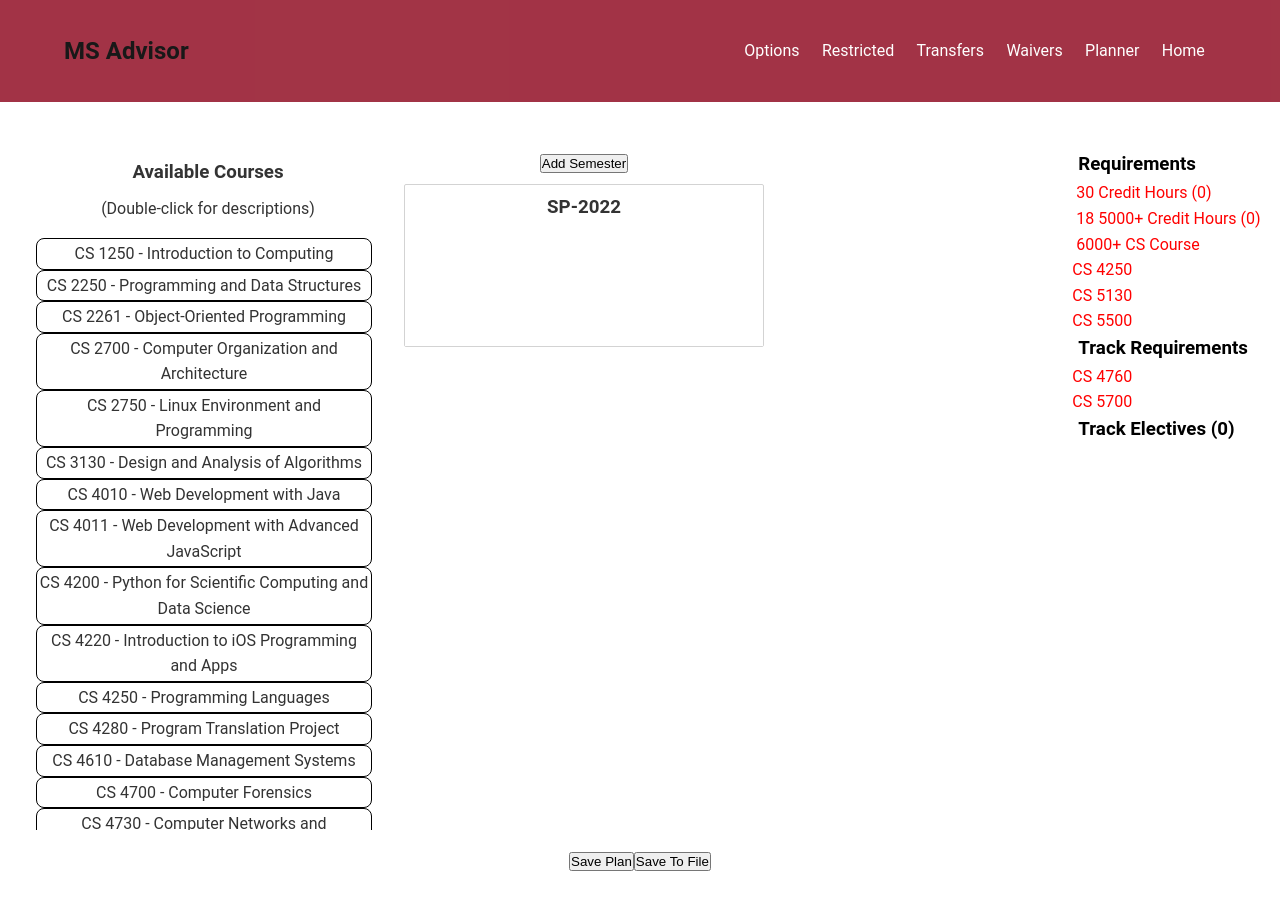
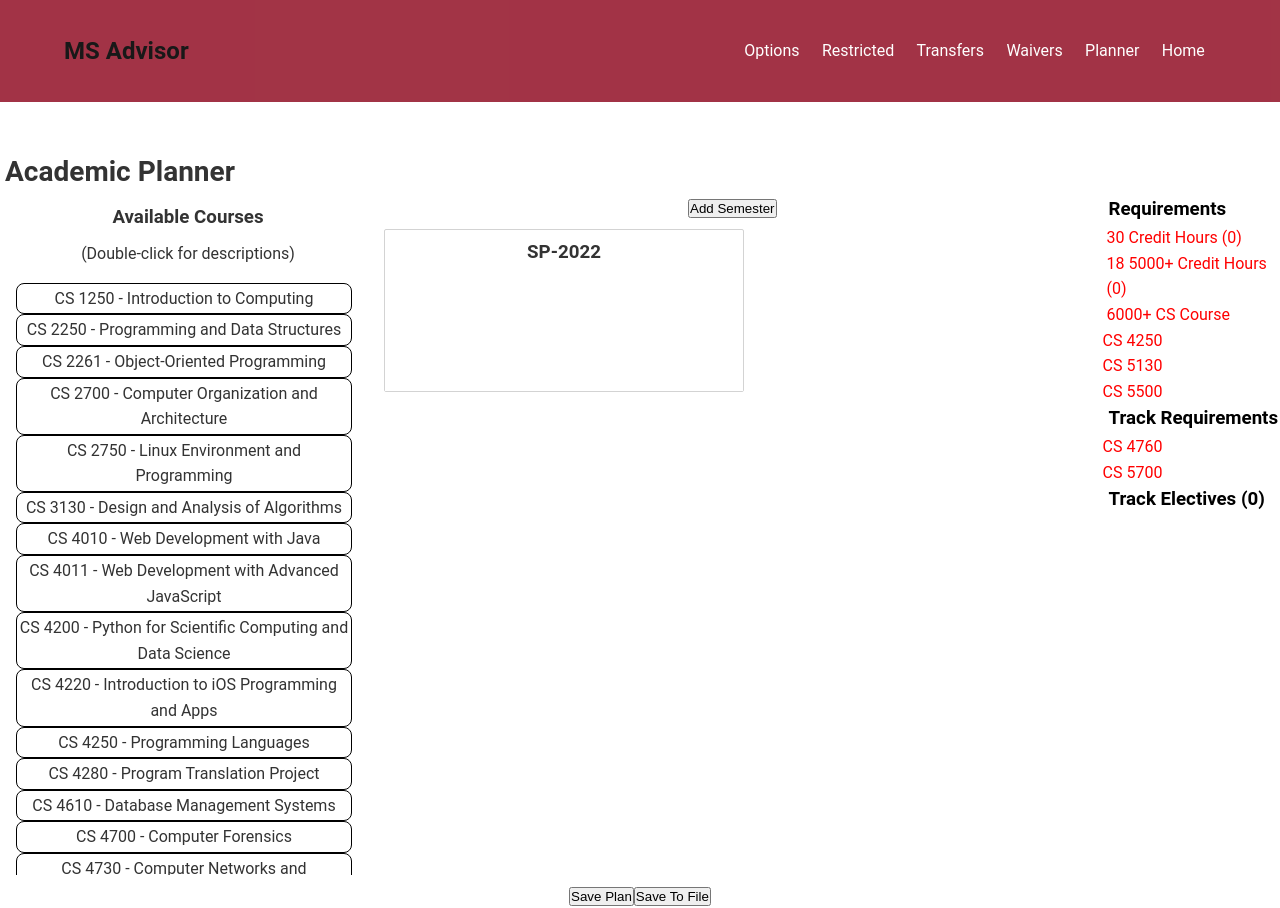
Before and after one commit to kpsmithjr/ms_advisor, a React (Create React App) app: page /planner in a window 1280 px wide. Before the commit the page ends 874 px from the top, so only its background shows below. Built offline with nearby package versions, Linux system fonts and the light colour scheme.

Commit message:
Updated style

```diff
--- a/src/App.css
+++ b/src/App.css
@@ -1,11 +1,23 @@
-/* Options Tab */
-.options-header {
+.page-container {
+  width: 75%;
+  margin-left: auto;
+  margin-right: auto;
+}
+.page-header {
+  padding-left : 5px;
+	font-size : 14px;
+	font-weight : 600;
+}
+.instructions {
+  padding-left : 5px;
+	margin-top : 12px;
+	margin-bottom : 3px;
+	font-size : 12px;
+}
+.footer-buttons {
   text-align: center;
 }
-.options-footer {
-  text-align: center;
-}
-.options-form {
+.forms {
   margin-left : 10px;
 }
 
@@ -26,8 +38,6 @@
   grid-template-columns: repeat(6, 1fr);
   gap: 10px;
   grid-auto-rows: minmax(20px, auto);
-  margin-left : 10px;
-  margin-right : 10px;
 }
 .plan-footer {
   grid-column: 1 / 7;
--- a/src/components/AvailableCourses.tsx
+++ b/src/components/AvailableCourses.tsx
@@ -3,7 +3,9 @@ import { Droppable } from "react-beautiful-dnd";
 import CourseCard from "./CourseCard";
 import Course from "../types/courseType";
 
-
+const OuterContainer = styled.div`
+	text-align: center;
+`;
 
 const Container = styled.div`
 	margin: 8px;
@@ -13,10 +15,14 @@ const Container = styled.div`
 	min-height: 50px;
 	overflow-y: scroll;
 	height: 600px;
-`
+	text-align: center;
+`;
+
 const Title = styled.h3`
 	padding: 8px;
-`
+	text-align: center;
+`;
+
 const CourseList = styled.div`
 	padding: 8px;
 	transition: background-color 0.2s ease;
@@ -24,7 +30,7 @@ const CourseList = styled.div`
 	min-height: 10px;
 	display: flex;
 	flex-direction: column;
-`
+`;
 //background-color: ${props => (props.isDraggingOver ? 'skyblue' : 'white')};
 
 interface IAvailableCourses {
@@ -53,13 +59,11 @@ const AvailableCourses = ({courses}: IAvailableCourses) => {
 	)	;
 
 	return (
-		<div>
+		<OuterContainer>
 			<Title>Available Courses</Title>
-			<p>
-			(Double-click for descriptions)
-			</p>
+			<p>(Double-click for descriptions)</p>
 			{courseRenderer(courses)}
-		</div>
+		</OuterContainer>
 	)
 }
 
--- a/src/components/CoursePlanner.tsx
+++ b/src/components/CoursePlanner.tsx
@@ -13,8 +13,9 @@ import cs_courses from "../data/cs_courses.json";
 import cs_rotation from "../data/cs_rotation.json";
 
 const Container = styled.div`
- display: flex;
-`
+	display: grid;
+	grid-template-columns: 1fr 3fr;
+`;
 
 const CoursePlanner = ({plan, waivers, restrictedCourses, planHandler}: ICoursePlanner) => {
 
--- a/src/components/Home.tsx
+++ b/src/components/Home.tsx
@@ -21,7 +21,6 @@ const Home = ({ saveablePlanHandler }: any) => {
     }
   }, [errorState, errorMessage]);
 
-
   const createNewPlan = () => {
     seterrorState(false);
     navigate('/options');
@@ -42,9 +41,7 @@ const Home = ({ saveablePlanHandler }: any) => {
           seterrorMessage("unable to access remote validation schema :(");
           seterrorState(true);
         }
-
       });
-
     }).on('error', function (e: any) {
       callback("error", e);
     }).end();
@@ -63,10 +60,8 @@ const Home = ({ saveablePlanHandler }: any) => {
 
         reader.onload = () => {
           const result = reader.result as string
-
           if (result) {
             getFile(remoteValidationSchemaUrl, function (status: any, data: any) {
-
               if (status === "success") {
                 const saveablePlan: SaveablePlanType = JSON.parse(result);
                 const ajv = new Ajv2020({ allErrors: true })
@@ -116,13 +111,28 @@ const Home = ({ saveablePlanHandler }: any) => {
   }
 
   return (
-    <div className='home'>
-      <h1>Welcome to the MS Advisor</h1>
+    <div className='page-container'>
+      <div className='page-header'>
+        <h1>MS Computer Science: Advising Tool </h1>
+      </div>
+      <div className='instructions'>
         <p>
-        This app will help you plan a course of study for the Master's Program in the Computer Science Department at the University of Missouri - St. Louis.
-        You may start a new academic plan or load an existing one.
+          Welcome to the MS Adivsing Tool for the Department of Computer Science at the University of Missouri - St. Louis.
         </p>
+        <br/>
+        <p>
+          This program will guide you through prompts in order to understand your desired degree track and to gather information on
+          your existing coure work. Finally, you will be taken to the planning page where you can create your acadmedic plan using
+          our drag-and-drop tool. If you wish to return to a previous page, click the appropriate link in the NavBar.
+        </p>
+        <br/>
+        <p>
+          To begin planning click "Create New Plan" or load an existing plan by clicking "Browse".
+        </p>
+      </div>
+      <div className='footer-buttons'>
         <button onClick={createNewPlan}>Create New Plan</button>
+        &nbsp;&nbsp;&nbsp;
         <input type="file" accept = ".txt" onChange={setFile.bind(this)} />
         {errorState &&
           <div>
@@ -130,6 +140,7 @@ const Home = ({ saveablePlanHandler }: any) => {
           </div>
         }
       </div>
+    </div>
   );
 }
 
--- a/src/components/Options.tsx
+++ b/src/components/Options.tsx
@@ -30,7 +30,6 @@ const Options = ({options, handler}: IOptions)=> {
     newData.msTrack = e.target.value;
     setFormData(newData);
   };
-
 
   const handleCertChange = (e: any) => {
     const newCerts = formData.certs.map(cert => {
@@ -113,11 +112,14 @@ const Options = ({options, handler}: IOptions)=> {
   const msTracks = getTrackList();
 
   return (
-    <div>
-      <div>
-        <h1>Select Academic Plan Options</h1>
+    <div className="page-container">
+      <div className="page-header">
+        <h1>Academic Plan Options</h1>
       </div>
-      <div>
+      <div className='instructions'>
+        Instuctions go here.
+      </div>
+      <div className="forms">
         <form>
           <label>Select Your MS Track:
             <select
@@ -156,12 +158,12 @@ const Options = ({options, handler}: IOptions)=> {
           */}
         </form>
       </div>
-        <div className="options-footer">
+      <div className="footer-buttons">
         <button onClick={handleCancel}>Cancel</button>
+        &nbsp;&nbsp;&nbsp;
         <button onClick={handleSubmit}>Next</button>
       </div>
     </div>
-
   );
 }
 
--- a/src/components/Planner.tsx
+++ b/src/components/Planner.tsx
@@ -1,13 +1,30 @@
 import * as React from "react";
+import styled from 'styled-components';
 import CoursePlanner from "./CoursePlanner";
 import Requirements from "./Requirements";
 
 import SemItem from "../types/semItemType";
 import IPlan from "../interfaces/iPlan";
 
+const PlanContainer = styled.div`
+  display: grid;
+  grid-template-columns: 6fr 1fr;
+  gap: 10px;
+  grid-auto-rows: minmax(20px, auto);
+`;
+
+const PlannerContiner = styled.div`
+`;
+
+const RequirementsContainer = styled.div`
+`;
+
+const PlanFooterContainer = styled.div`
+  text-align: center;
+`;
+
 const Plan = ({ msOptions, waivers, restrictedCourses, oldPlan, planHandler, transferHrs}: IPlan)=> {
   const [plan, setPlan] = React.useState<SemItem[]>(oldPlan);
-
   const updatePlan = (newPlan: SemItem[]) => {
     setPlan(newPlan);
    }
@@ -29,17 +46,22 @@ const Plan = ({ msOptions, waivers, restrictedCourses, oldPlan, planHandler, tra
   }
 
   return (
-        <div className="plan-container">
-            <div className="planner">
+    <div>
+      <div className="page-header">
+        <h1>Academic Planner</h1>
+      </div>
+    <PlanContainer>
+      <PlannerContiner>
         <CoursePlanner plan={plan} waivers={waivers} restrictedCourses={restrictedCourses} planHandler={updatePlan}/>
-            </div>
-            <div className="plan-requirements">
+      </PlannerContiner>
+      <RequirementsContainer>
         <Requirements msOptions={msOptions} plan={plan} waivers={waivers} restrictedCourses={restrictedCourses} transferHrs={transferHrs}/>
-            </div>
-            <div className="plan-footer">
+      </RequirementsContainer>
+    </PlanContainer>
+    <PlanFooterContainer>
         <button onClick={savePlan}>Save Plan</button>
         <button onClick={saveToFile}>Save To File</button>
-            </div>
+      </PlanFooterContainer>
     </div>
   );
 }
--- a/src/components/Restricted.tsx
+++ b/src/components/Restricted.tsx
@@ -16,6 +16,7 @@ type RestrictedCourseType = {
 };
 
 const RestrictedContainer = styled.div`
+	margin-left : 10px;
 `
 
 const Restricted = ({restrictedCourses, handler}: IRestricted) => {
@@ -106,16 +107,20 @@ const Restricted = ({restrictedCourses, handler}: IRestricted) => {
 	}
 
 	return (
-		<div>
-			<p>Instruction Place Holder</p>
+		<div className='page-container'>
+			<div className="page-header">
+        <h1>Restricted Courses</h1>
+      </div>
+			<div className='instructions'>
+				<p>Instruction Place Holder</p>
+			</div>
+
 			<h2>Computer Science Courses</h2>
 			<RestrictedContainer>
-			{csFormData.map((course, index) => {
+				{csFormData.map((course, index) => {
           return (
             <li key={index}>
-              <div >
-                <div >
-                  <input
+                                <input
                     type="checkbox"
                     id={`cs-checkbox-${index}`}
                     name={course.id}
@@ -123,8 +128,7 @@ const Restricted = ({restrictedCourses, handler}: IRestricted) => {
                     checked={course.selected}
                   />
                   <label>{course.dept} {course.num}: {course.name}</label>
-                </div>
-              </div>
+
             </li>
           );
       	})
@@ -152,9 +156,10 @@ const Restricted = ({restrictedCourses, handler}: IRestricted) => {
       	})
 			}
 			</RestrictedContainer>
-			<div className="options-footer">
+			<div className='footer-buttons'>
 				<button onClick={handleCancel}>Cancel</button>
-			<button onClick={handleSubmit}>Next</button>
+				&nbsp;&nbsp;&nbsp;
+				<button onClick={handleSubmit}>Next</button>
 			</div>
 	</div>
 	);
--- a/src/components/Semesters.tsx
+++ b/src/components/Semesters.tsx
@@ -7,14 +7,15 @@ import SemItem from "../types/semItemType";
 import ISemesters from "../interfaces/iSemester";
 
 const PlannerContainer = styled.div`
-`
+	text-align: center;
+`;
 
 const SemestersContainer = styled.div`
 	display: flex;
 	flex-wrap: wrap;
 	max-height: 600px;
 	overflow-y: scroll;
-`
+`;
 const Semesters = ({semData, newSemesterHandler, courseId}: ISemesters) => {
 
 	const addSemester = () => {
--- a/src/components/Transfers.tsx
+++ b/src/components/Transfers.tsx
@@ -31,11 +31,15 @@ const Transfers = ({transfersHrs, setTransferHanlder}: ITransfers) => {
 	}
 
 	return (
-		<div>
-			<h3>Enter the number of credit hours to transfer into the program.</h3>
-			<h4>A maximum of {max_trans_hrs} transfered credit hours will be applied to the degree.</h4>
-			<form>
-				<label>Enter the number of transfer credit hours:
+		<div className='page-container'>
+			<div className="page-header">
+        <h1>Transfer Courses</h1>
+      </div>
+			<div className='instructions'>
+        Enter the number of credit hours to transfer into the program. (Note: A maximim of {max_trans_hrs} transfered hours will be applied to the degree.)
+      </div>
+			<form className='forms'>
+				<label>Transfer credit hours:
 					<input
 						type="number"
 						name="transferHrs"
@@ -44,8 +48,9 @@ const Transfers = ({transfersHrs, setTransferHanlder}: ITransfers) => {
 					/>
 				</label>
 			</form>
-			<div className="options-footer">
+			<div className="footer-buttons">
 				<button onClick={handleCancel}>Cancel</button>
+				&nbsp;&nbsp;&nbsp;
 				<button onClick={handleSubmit}>Next</button>
 			</div>
 		</div>
--- a/src/components/Waivers.tsx
+++ b/src/components/Waivers.tsx
@@ -141,8 +141,10 @@ const Waivers = ({waivers, msTrack, handler}: IWaivers) => {
   }
 
   return (
-    <div className='waivers-header'>
-      <h1>Input Waivers</h1>
+    <div className='page-container'>
+      <div className="page-header">
+        <h1>Waivered Courses</h1>
+      </div>
       <WaiverContainer>
         {formData.map((course, index) => {
           return (
@@ -163,8 +165,11 @@ const Waivers = ({waivers, msTrack, handler}: IWaivers) => {
           );
         })}
       </WaiverContainer>
-    <button onClick={handleCancel}>Cancel</button>
-    <button onClick={handleSubmit}>Submit</button>
+      <div className="footer-buttons">
+        <button onClick={handleCancel}>Cancel</button>
+        &nbsp;&nbsp;&nbsp;
+        <button onClick={handleSubmit}>Submit</button>
+      </div>
     </div>
   );
 }
```
Lines whose indentation alone changed are shown as unchanged.
